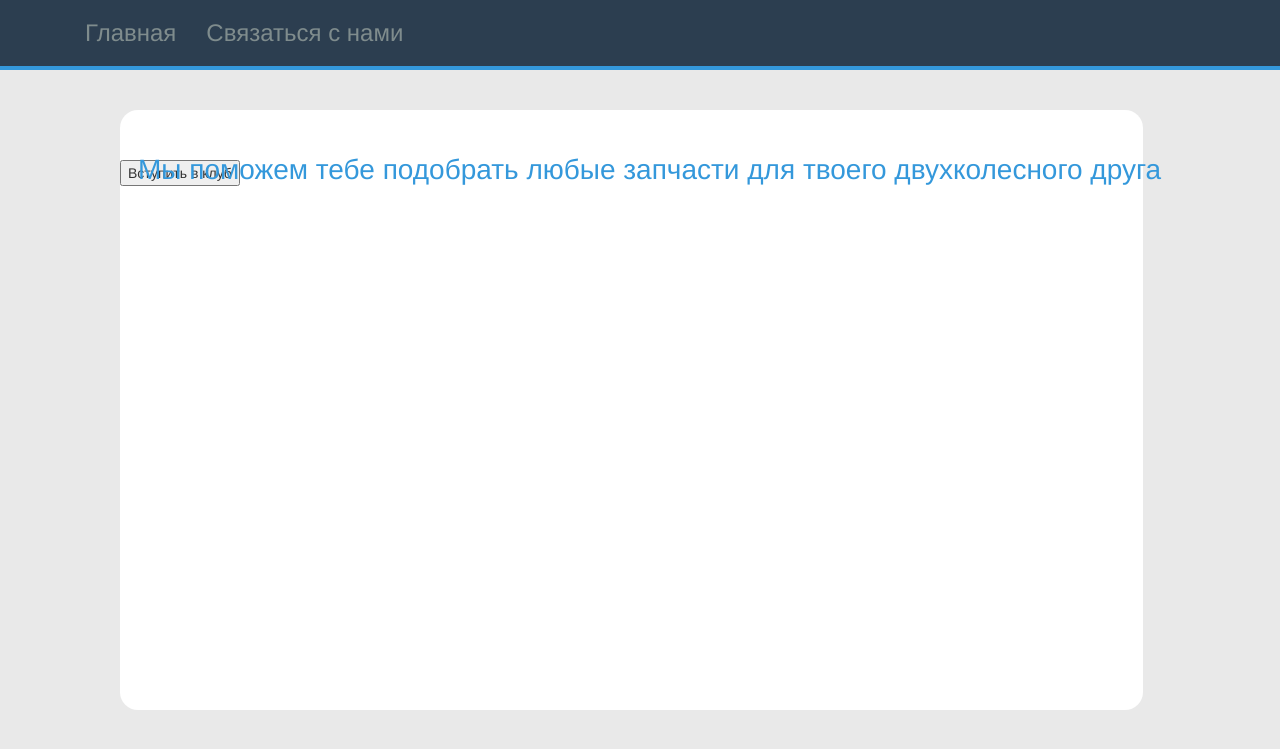
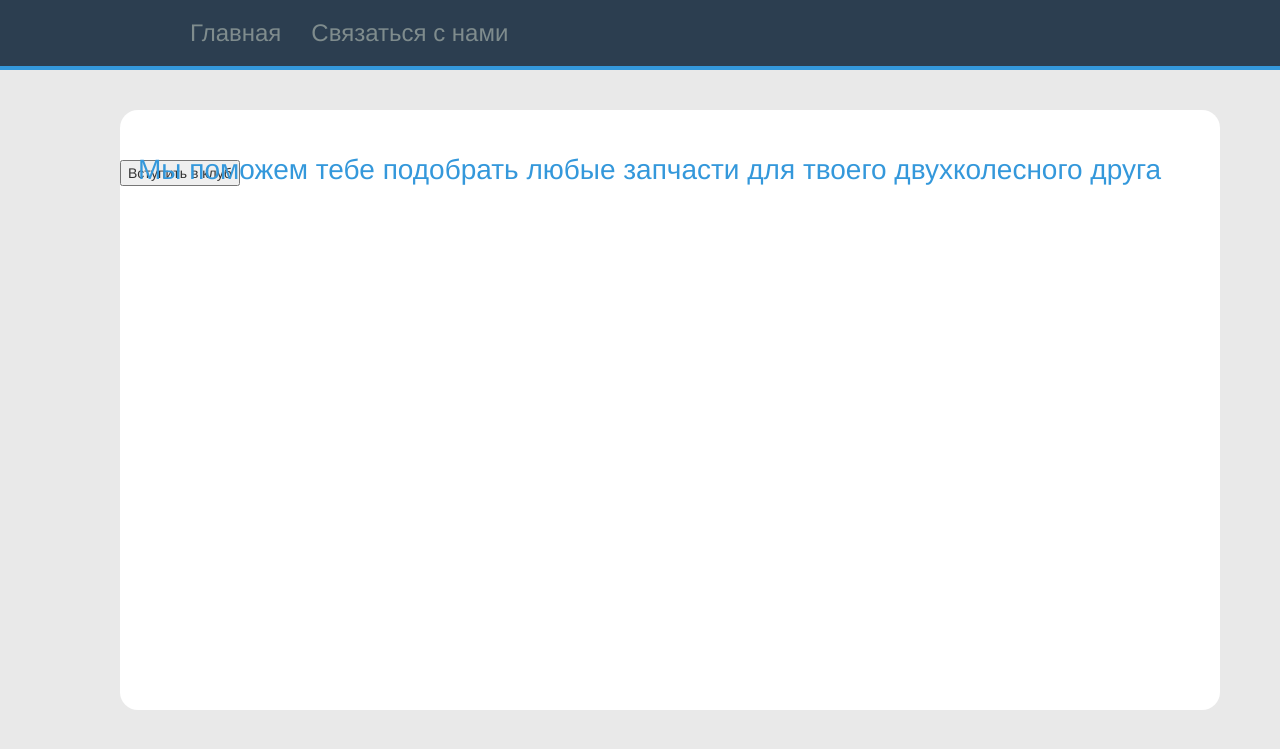
Before and after one commit to kadroff/scooter, a PHP site: page / in a window 1280 px wide. Shown: the top 749 px of the page. Run offline with PHP 8.4, Linux system fonts and the light colour scheme.

Commit message:
Небольшие доработки

```diff
--- a/css/main.css
+++ b/css/main.css
@@ -1,5 +1,14 @@
 body {
   background-color: #E9E9E9;
+}
+
+/*.container {
+  width: 1200px;
+  margin: 0 auto;
+}*/
+.container {
+  max-width: 960px;
+  margin: 0 auto;
 }
 
 .navbar {
@@ -12,8 +21,8 @@ body {
 }
 
 .main-block {
-  max-width: 1100px;
-  height: 600px;
+  width: 1100px;
+  height: 600px;;
   background-color: white;
   position: absolute;
   top: 110px;
--- a/index.php
+++ b/index.php
@@ -1,15 +1,27 @@
 <html>
   <head>
     <meta charset="utf-8">
+    <meta http-equiv="X-UA-Compatible" content="IE=edge">
+    <meta name="viewport" content="width=device-width, initial-scale=1">
+
     <link href="css/bootstrap.min.css" rel="stylesheet">
     <link href="css/bootstrap.css" rel="stylesheet">
     <link href="js/bootstrap.min.js" rel="stylesheet">
     <link href="css/main.css" rel="stylesheet">
+
     <script src="js/jquery-2.2.3.min.js"></script>
     <script src="js/app.js"></script>
+
+    <!-- HTML5 Shim and Respond.js IE8 support of HTML5 elements and media queries -->
+    <!-- WARNING: Respond.js doesn't work if you view the page via file:// -->
+    <!--[if lt IE 9]>
+      <script src="https://oss.maxcdn.com/libs/html5shiv/3.7.0/html5shiv.js"></script>
+      <script src="https://oss.maxcdn.com/libs/respond.js/1.4.2/respond.min.js"></script>
+    <![endif]-->
   </head>
 <body>
     <div class="container">
+      <div class="header">
       <div class="row">
         <div class="navbar navbar-inverse navbar-fixed-top">
           <div class="container">
@@ -31,8 +43,9 @@
       </div>
     </div>
   </div>
+</div>
 
-
+    <div class="container">
       <div class="main-block">
           <p class="welcome-text">Мы поможем тебе подобрать любые запчасти для твоего двухколесного друга</p>
           <!-- <img src="image/Без имени.png"></img> -->
@@ -41,8 +54,8 @@
           </form>
 
       </div>
-    </div>
-  </div>
+</div>
+
 
 
 </body>
--- a/scripts/engine.php
+++ b/scripts/engine.php
@@ -18,12 +18,14 @@
   <head>
       <meta charset="utf-8">
       <link href="css/bootstrap.min.css" rel="stylesheet">
+      <link href="css/bootstrap.css" rel="stylesheet">
       <link href="js/bootstrap.min.js" rel="stylesheet">
       <link href="css/main.css" rel="stylesheet">
       <script src="js/jquery-2.2.3.min.js"></script>
       <script src="js/app.js"></script>
   </head>
     <body>
+      <div class="container">
          <ul class="select-engine-left">
            <li id="minarelli-h"><a>Minarelli (horizontal)</a></li>
            <li id="minarelli-v">Minarelli (vertical)</li>
@@ -36,5 +38,7 @@
             <li id="af34">Af 34-35</li>
             <li id="morini">Morini</li>
             <li id="bigblock">Hi-per bigblock</li>
+          </ul>
+      </div>
    </body>
    </html>
```
Also changed, not shown: image/photo_2016-05-26_00-05-17.jpg (added), image/stock-vector-scooter-transport-flat-icons-set-moped-illustration-motorcycle-side-view-bike-transportation-282864968.jpg (added). Lines whose indentation alone changed are shown as unchanged.
